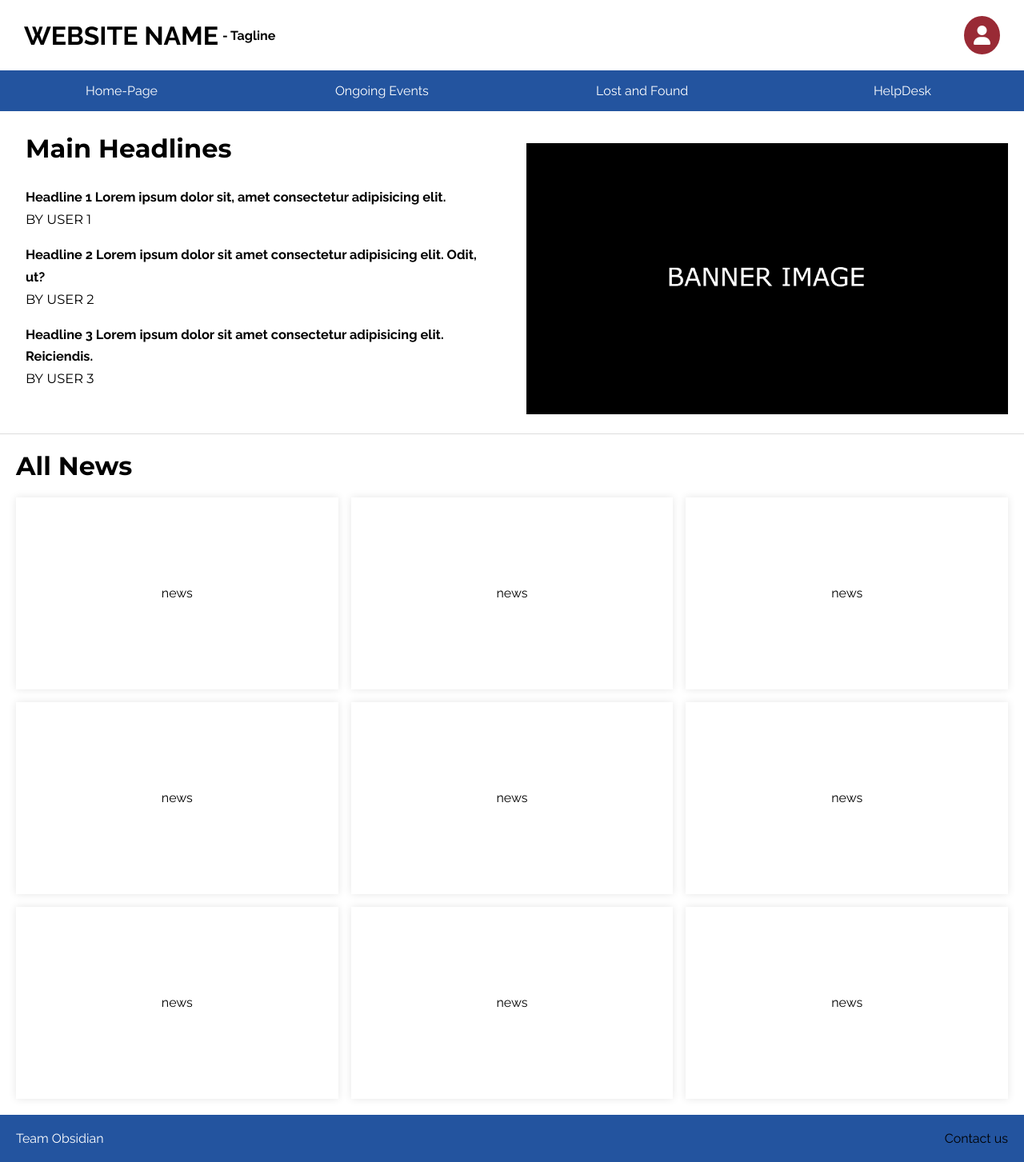
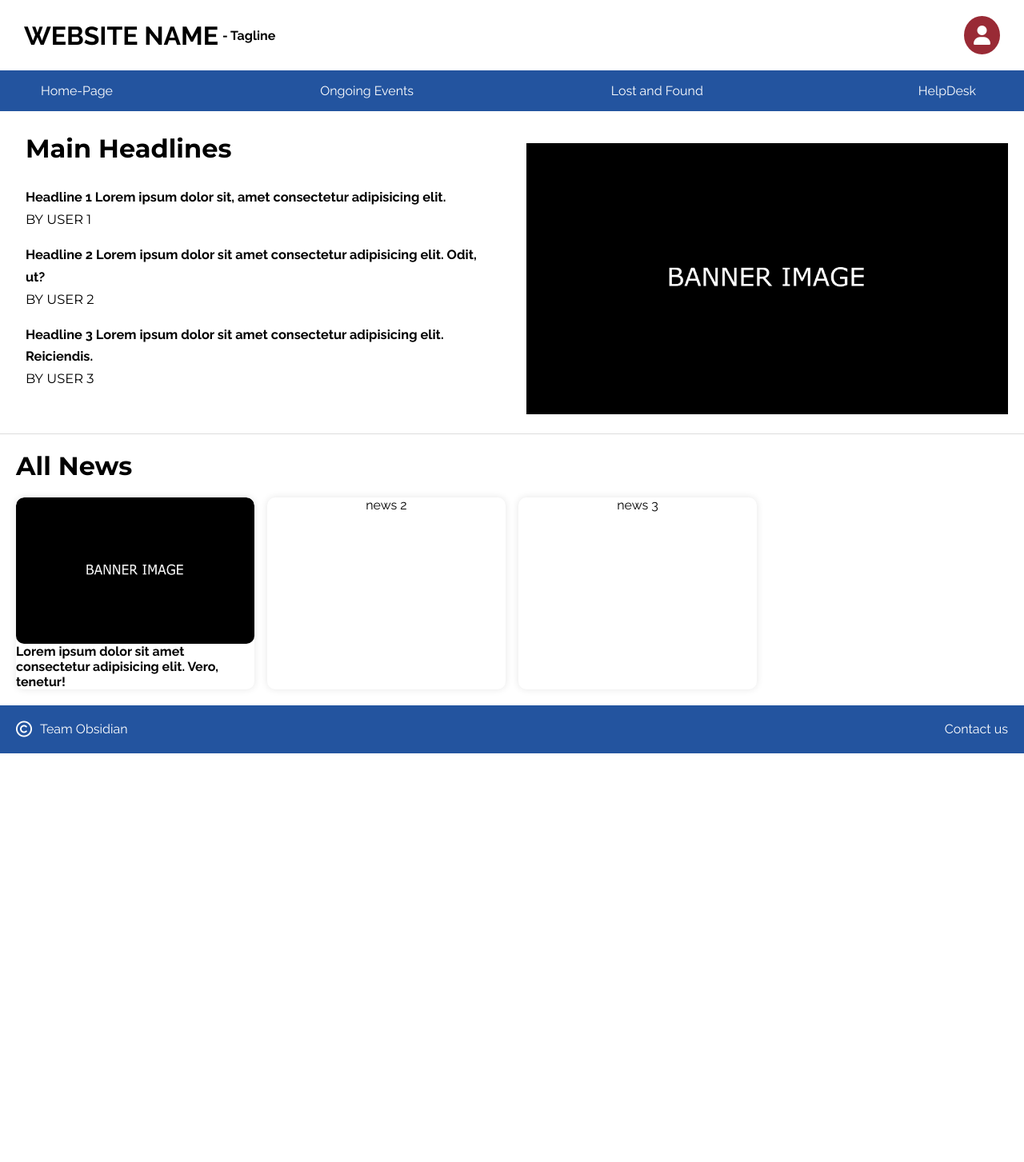
Before and after one commit to ChiragAgg5k/bu-news-website, a PHP site: page / in a window 1280 px wide. Shown: the whole page at 80% size. After the commit the page ends 942 px from the top, so only its background shows below. Run offline with PHP 8.4, Linux system fonts and the light colour scheme; some libraries are stand-ins or nearby versions.

Commit message:
added more changes

```diff
--- a/css/footer.css
+++ b/css/footer.css
@@ -7,3 +7,24 @@ footer{
     display: flex;
     justify-content: space-between;
 }
+
+footer a{
+    color: #fff;
+    text-decoration: none;
+    transition: 0.3s;
+}
+
+footer a:hover{
+    text-decoration: underline;
+    scale: 1.1;
+}
+
+footer i{
+    font-size: 20px;
+    margin-right: 10px;
+}
+
+footer .left{
+    display: flex;
+    align-items: center;
+}
--- a/css/home.css
+++ b/css/home.css
@@ -1,5 +1,29 @@
 @import url('https://fonts.googleapis.com/css2?family=Montserrat:wght@400;500;600;700&family=Raleway:wght@500&display=swap');
 @import url('https://fonts.googleapis.com/css2?family=Raleway:wght@300;400;500;700&display=swap');
+
+:root {
+
+    /* Colors */
+    --dark-blue: #23549F;
+    --medium-blue: #406595;
+    --light-blue: #4BA5E8;
+    --dark-red: #992A35;
+    --light-red: #C9383A;
+    --light-gray: #F1F1F1;
+    --medium-light-gray: #94969A;
+    --medium-gray: #3D4043;
+    --dark-gray: #292A2D;
+    --darker-gray: #202124;
+
+    --heading-font: 'Montserrat', sans-serif;
+}
+
+
+* {
+    margin: 0;
+    padding: 0;
+    box-sizing: border-box;
+}
 
 .banner {
     min-height: auto;
@@ -59,19 +83,62 @@ h3 {
 
 .all-news {
     display: grid;
-    grid-template-columns: repeat(4,1fr);
+    grid-template-columns: repeat(4, 1fr);
     padding-left: 20px;
     padding-right: 20px;
     gap: 1rem;
 }
 
 .news-blocks {
-    padding: 1rem;
+    position: relative;
+    display: flex;
+    flex-direction: column;
     height: 15rem;
     box-shadow: 0 0 10px rgba(0, 0, 0, 0.1);
     display: flex;
     align-items: center;
-    justify-content: center;
+    border-radius: 10px;
+    overflow: hidden;
+}
+
+.news-blocks p {
+    position: absolute;
+    color: white;
+}
+
+.overlay {
+    position: absolute;
+    top: 0;
+    bottom: 0;
+    left: 0;
+    right: 0;
+    height: 100%;
+    width: 100%;
+    opacity: 0;
+    transition: .5s ease;
+    background-color: var(--dark-gray);
+    border-radius: 10px;
+}
+
+.news-blocks:hover .overlay {
+    opacity: 0.95;
+}
+
+.text {
+    color: white;
+    font-size: 20px;
+    position: absolute;
+    top: 50%;
+    left: 40%;
+    -webkit-transform: translate(-50%, -50%);
+    -ms-transform: translate(-50%, -50%);
+    transform: translate(-50%, -50%);
+}
+
+.news-blocks img {
+    width: 100%;
+    height: 80%;
+    border-radius: 10px;
 }
 
 @media (min-width: 300px) {
@@ -84,11 +151,21 @@ h3 {
     .all-news {
         grid-template-columns: repeat(2, 1fr);
     }
+
+    .text{
+        font-size: 17px;
+    }
 }
 
 @media (min-width: 900px) {
     .all-news {
         grid-template-columns: repeat(3, 1fr);
+    }
+}
+
+@media (min-width: 1200px) {
+    .all-news {
+        grid-template-columns: repeat(4, 1fr);
     }
 }
 
--- a/css/nav.css
+++ b/css/nav.css
@@ -87,7 +87,6 @@ hr {
     display: flex;
     justify-content: space-between;
     align-items: center;
-    padding: 0 2rem;
 }
 
 .nav-bar ul li a {
@@ -95,7 +94,7 @@ hr {
     text-align: center;
     color: #fff;
     padding: 1rem 0;
-    width: 15em;
+    width: 15vw;
     display: block;
     transition: all 0.3s ease;
     border-radius: 10px;
--- a/html/footer.html
+++ b/html/footer.html
@@ -10,7 +10,10 @@
 <body>
 
     <footer>
+        <span class="left">
+        <i class="fa-regular fa-copyright"></i>
         <p>Team Obsidian</p>
+        </span>
         <a href="../html/contact_us.html">Contact us</a>
     </footer>
 
--- a/html/helpdesk.html
+++ b/html/helpdesk.html
@@ -10,6 +10,6 @@
 <body>
     <script id="replace_with_navbar" src="../js/nav.js"></script>
 
-    <!-- <script id="replace_with_navbar" src="../js/footer.js"></script> -->
+    <!-- <script id="replace_with_footer" src="../js/footer.js"></script> -->
 </body>
 </html>
--- a/html/lostfound.html
+++ b/html/lostfound.html
@@ -10,7 +10,7 @@
 <body>
     <script id="replace_with_navbar" src="../js/nav.js"></script>
 
-    <!-- <script id="replace_with_navbar" src="../js/footer.js"></script> -->
+    <!-- <script id="replace_with_footer" src="../js/footer.js"></script> -->
 
 </body>
 </html>
--- a/html/ongoing.html
+++ b/html/ongoing.html
@@ -10,7 +10,7 @@
 <body>
     <script id="replace_with_navbar" src="../js/nav.js"></script>
 
-    <!-- <script id="replace_with_navbar" src="../js/footer.js"></script> -->
+    <!-- <script id="replace_with_footer" src="../js/footer.js"></script> -->
 
 </body>
 </html>
--- a/index.html
+++ b/index.html
@@ -23,8 +23,10 @@
 
             <div class="current-news-head">
                 <h3>Headline 1 Lorem ipsum dolor sit, amet consectetur adipisicing elit.<span>by user 1</span></h3>
-                <h3>Headline 2 Lorem ipsum dolor sit amet consectetur adipisicing elit. Odit, ut?<span>by user 2</span></h3>
-                <h3>Headline 3 Lorem ipsum dolor sit amet consectetur adipisicing elit. Reiciendis.<span>by user 3</span></h3>
+                <h3>Headline 2 Lorem ipsum dolor sit amet consectetur adipisicing elit. Odit, ut?<span>by user 2</span>
+                </h3>
+                <h3>Headline 3 Lorem ipsum dolor sit amet consectetur adipisicing elit. Reiciendis.<span>by user
+                        3</span></h3>
             </div>
         </div>
 
@@ -38,19 +40,21 @@
 
     <section class="all-news">
 
-        <div class="news-blocks">news</div>
-        <div class="news-blocks">news</div>
-        <div class="news-blocks">news</div>
-        <div class="news-blocks">news</div>
-        <div class="news-blocks">news</div>
-        <div class="news-blocks">news</div>
-        <div class="news-blocks">news</div>
-        <div class="news-blocks">news</div>
-        <div class="news-blocks">news</div>
+        <div class="news-blocks">
+            <img src="assets/images/blank-banner.png" alt="">
+            <div class="overlay">
+                <div class="text">Lorem ipsum dolor sit, amet consectetur adipisicing elit. Velit dolorem vitae necessitatibus quisquam modi incidunt consectetur officia ipsam commodi suscipit?</div>
+            </div>
+
+            <h4>Lorem ipsum dolor sit amet consectetur adipisicing elit. Vero, tenetur!</h4>
+        </div>
+
+        <div class="news-blocks">news 2</div>
+        <div class="news-blocks">news 3</div>
 
     </section>
 
-    <script id="replace_with_navbar" src="js/footer.js"></script>
+    <script id="replace_with_footer" src="js/footer.js"></script>
 
 </body>
 
--- a/js/footer.js
+++ b/js/footer.js
@@ -1,7 +1,7 @@
 fetch('../html/footer.html')
 .then(res => res.text())
 .then(text => {
-    let oldelem = document.querySelector("script#replace_with_navbar");
+    let oldelem = document.querySelector("script#replace_with_footer");
     let newelem = document.createElement("div");
     newelem.innerHTML = text;
     oldelem.parentNode.replaceChild(newelem,oldelem);
```
Also changed, not shown: css/signup.css (+15 -5 lines).
